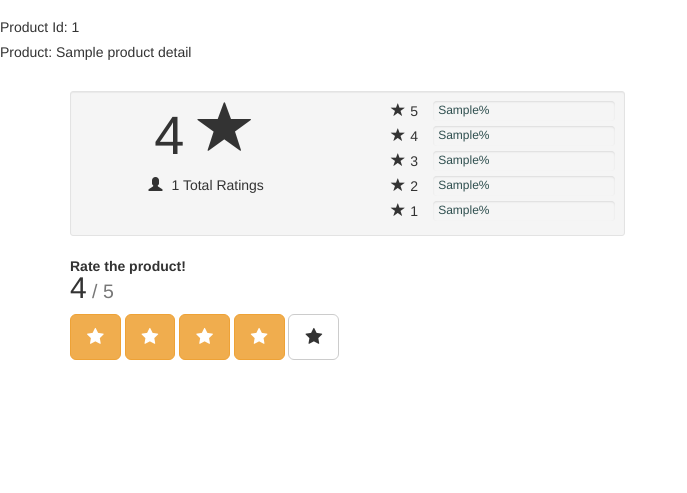
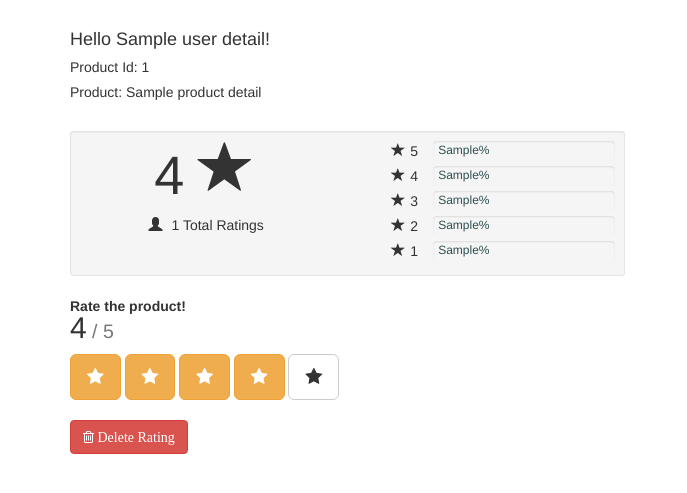
Before and after one commit to hemant6488/RatingsBlueprint, a Flask app: template templates/template.html in a window 1280 px wide. Shown: the top 493 px of the page, without its empty margins (0-687 px from the left). Run offline with Flask 2, Linux system fonts and the light colour scheme; the template is opened without the code that fills it: most values are stand-ins (such as "Sample title", 1, 10 or a date in 2020); parts of the project's set-up code (start-up, migrations or seed data) failed here and were passed over; some libraries are stand-ins or nearby versions.

Commit message:
Customizing UI error and adding remove button

```diff
--- a/core/model/Rating.py
+++ b/core/model/Rating.py
@@ -10,7 +10,7 @@ class Rating(Document):
     created_at = DateTimeField()
     modified_at = DateTimeField()
     meta = {"indexes": [
-        {'fields': ('+user_id', '+product_id', '+deleted'), 'unique': True}
+        {'fields': ('+user_id', '+product_id', '+deleted')}
     ]}
 
     # Overriding the save method to save created and modified times.
--- a/services/RatingService.py
+++ b/services/RatingService.py
@@ -55,4 +55,7 @@ class RatingService:
     def computeRatingsBreakdown(ratings):
         c = Counter(ratings)
         ratings_percentages = dict((i, round(c[i] / len(ratings) * 100, 1)) for i in ratings)
+        for i in range(1, 5):
+            if i not in ratings_percentages:
+                ratings_percentages[i] = 0
         return ratings_percentages
--- a/static/rate.js
+++ b/static/rate.js
@@ -9,6 +9,14 @@ jQuery(document).ready(function ($) {
         $("#rating-star-" + i).toggleClass('btn-default');
 	}
 
+    function showError(message) {
+        $("#message-display").text(message);
+        $("#message-display").removeClass("hidden");
+    }
+
+    function hideError(message) {
+        $("#message-display").addClass("hidden");
+    }
 
     function addRating(value){
         var url = new URL(window.location.href);
@@ -19,6 +27,25 @@ jQuery(document).ready(function ($) {
             url: "/ratings/v1/add",
             contentType: "application/json",
             data: JSON.stringify({rating: Number(value), userId: Number(userId), productId: Number(productId)}),
+            success: function(data){
+                if (data.status == "failure") {
+                    showError(data.message);
+                } else {
+                    hideError();
+                }
+            }
+        });
+    }
+
+    function removeRating(){
+        var url = new URL(window.location.href);
+        var userId = url.searchParams.get("userId");
+        var productId = url.pathname.split('/')[2]
+        $.ajax({
+            type: "POST",
+            url: "/ratings/v1/remove",
+            contentType: "application/json",
+            data: JSON.stringify({userId: Number(userId), productId: Number(productId)}),
             success: function(data){
                 console.log(data)
             }
@@ -46,8 +73,12 @@ jQuery(document).ready(function ($) {
 		}
 
         if (previous_value != selected_value) {
-            addRating(selected_value)
+            addRating(selected_value);
         }
 	}));
 
+	$("#remove-rating").on('click', (function (e) {
+	    removeRating();
+	}));
+
 });
--- a/templates/template.html
+++ b/templates/template.html
@@ -8,8 +8,12 @@
     <script src="//code.jquery.com/jquery-1.11.1.min.js"></script>
     <script type="text/javascript" src="{{ url_for('static', filename='rate.js') }}"></script>
 
-    <h5>Product Id: {{ data.productDetails.id }}</h5>
-    <h5 style="margin-bottom: 30px!important;">Product: {{ data.productDetails.name }}</h5>
+    <div class="container">
+        <h4>Hello {{ data.userDetails.name }}!</h4>
+        <h5>Product Id: {{ data.productDetails.id }}</h5>
+        <h5 style="margin-bottom: 30px!important;">Product: {{ data.productDetails.name }}</h5>
+    </div>
+
 
     <!-- http://www.jquery2dotnet.com/ -->
     <div class="container">
@@ -121,7 +125,17 @@
 	    <button type="button" class="btnrating btn btn-default btn-lg" data-attr="5" id="rating-star-5">
 	        <i class="fa fa-star" aria-hidden="true"></i>
 	    </button>
+
+        <div id="message-display">
+
+        </div>
 	</div>
+
+    <div class="container top-buffer">
+        <button type="button" class="btn btn-danger" data-attr="5" id="remove-rating">
+	        <i class="fa fa-trash-o" aria-hidden="true"> Delete Rating</i>
+	    </button>
+    </div>
     </body>
     <style>
         body{ margin-top:20px;}
@@ -136,5 +150,7 @@
             margin-top: -10px;
             margin-bottom: 10px;
         }
+        .top-buffer { margin-top:20px;}
+
     </style>
 </html>
```
